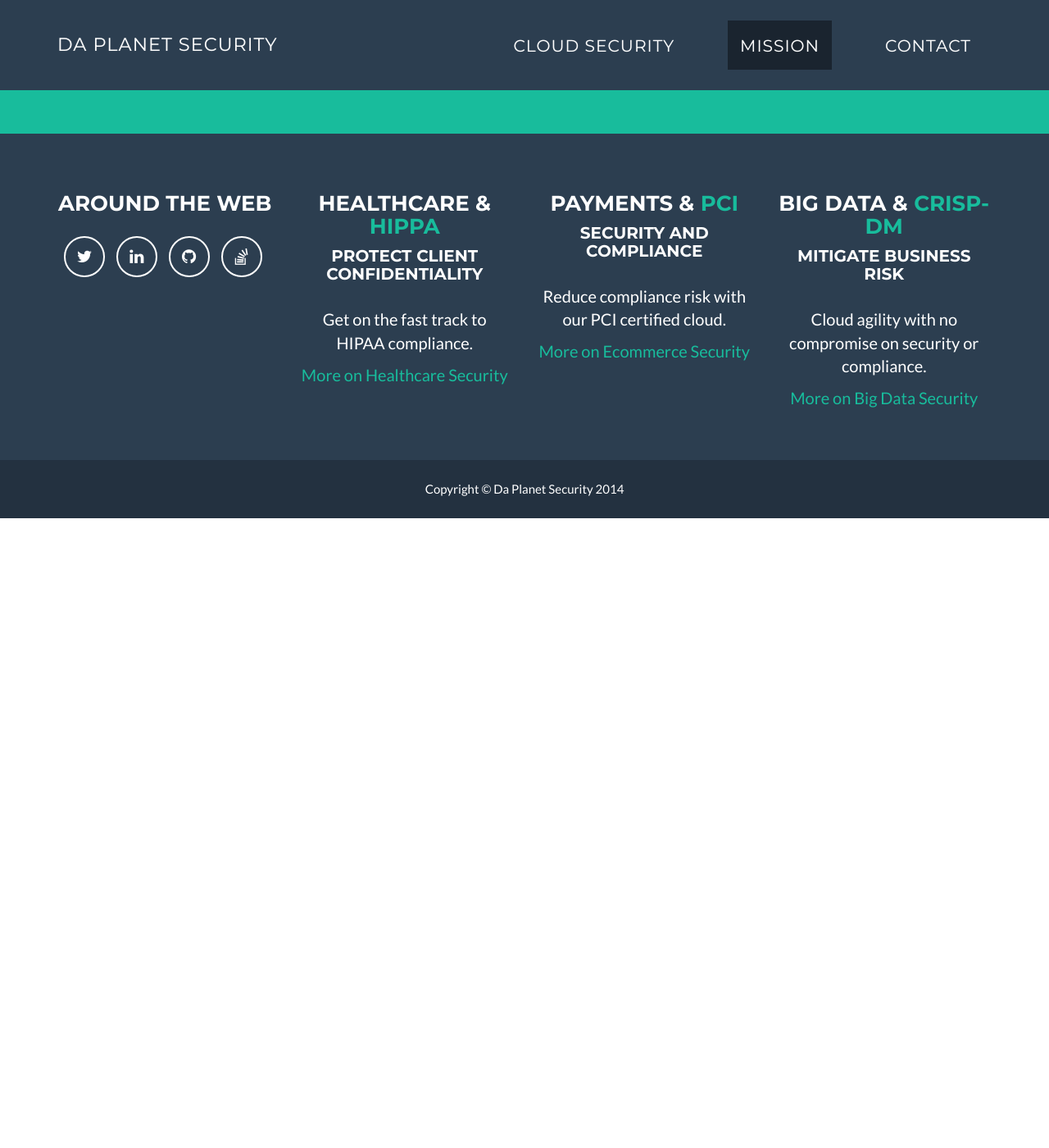
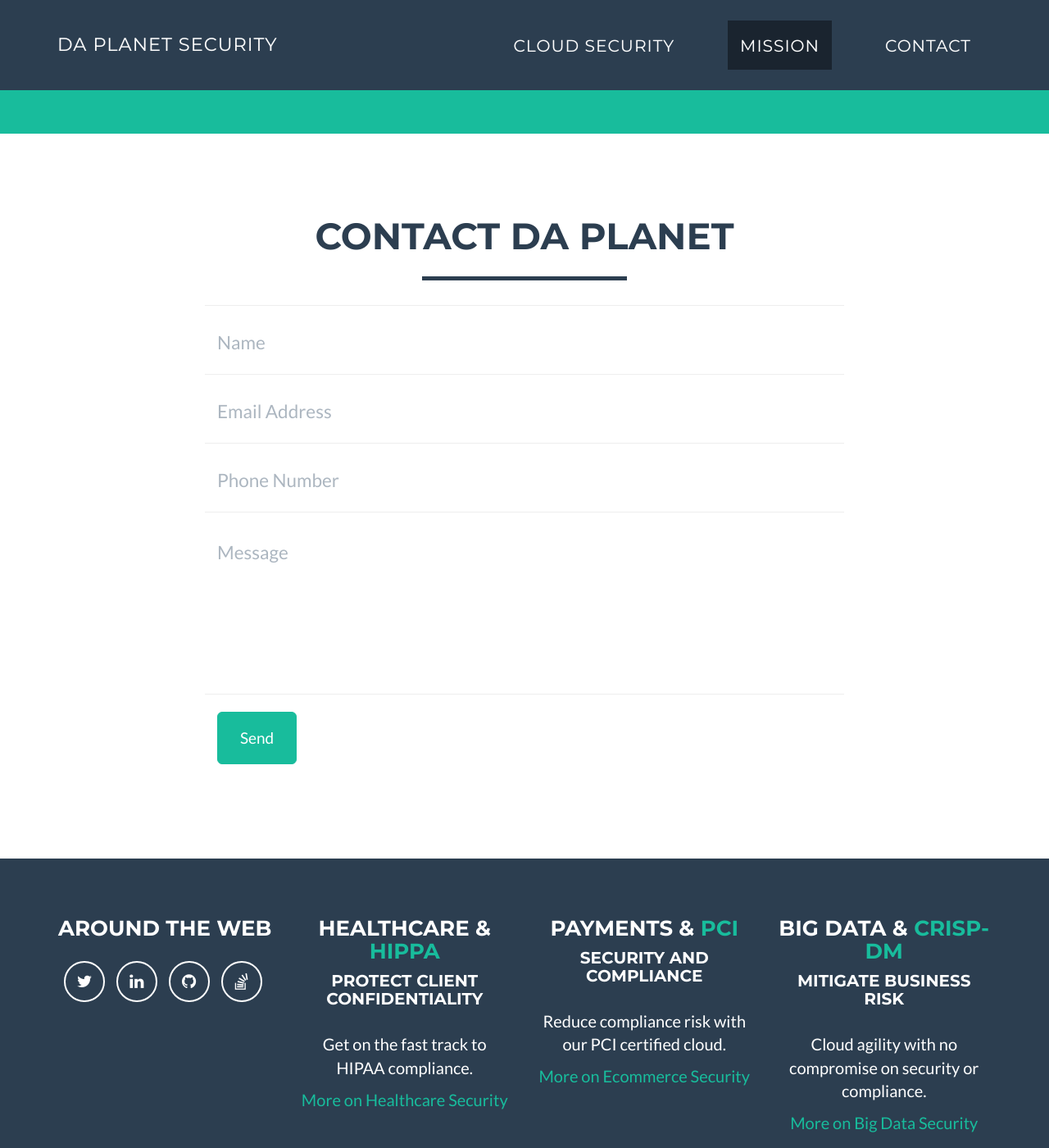
Before and after one commit to Daplanet/dapla.net, a Jekyll site: the page built from index.html, in a window 1280 px wide and 1400 px high, scrolled down 1778 px. Shown: the whole window at 82% size. Built offline with Jekyll 4.4.1, drawn with Linux system fonts in a browser that asks for light colours; before the commit the page ends 2410 px from its top, so only the background shows below that.

Commit message:
default.html

```diff
--- a/_layouts/default.html
+++ b/_layouts/default.html
@@ -8,6 +8,7 @@
     {% include header.html %}
     {% include portfolio_grid.html %}
     {% include about.html %}
+    {% include contact.html %}
     {% include footer.html %}
     {% include modals.html %}
     {% include js.html %}
```
